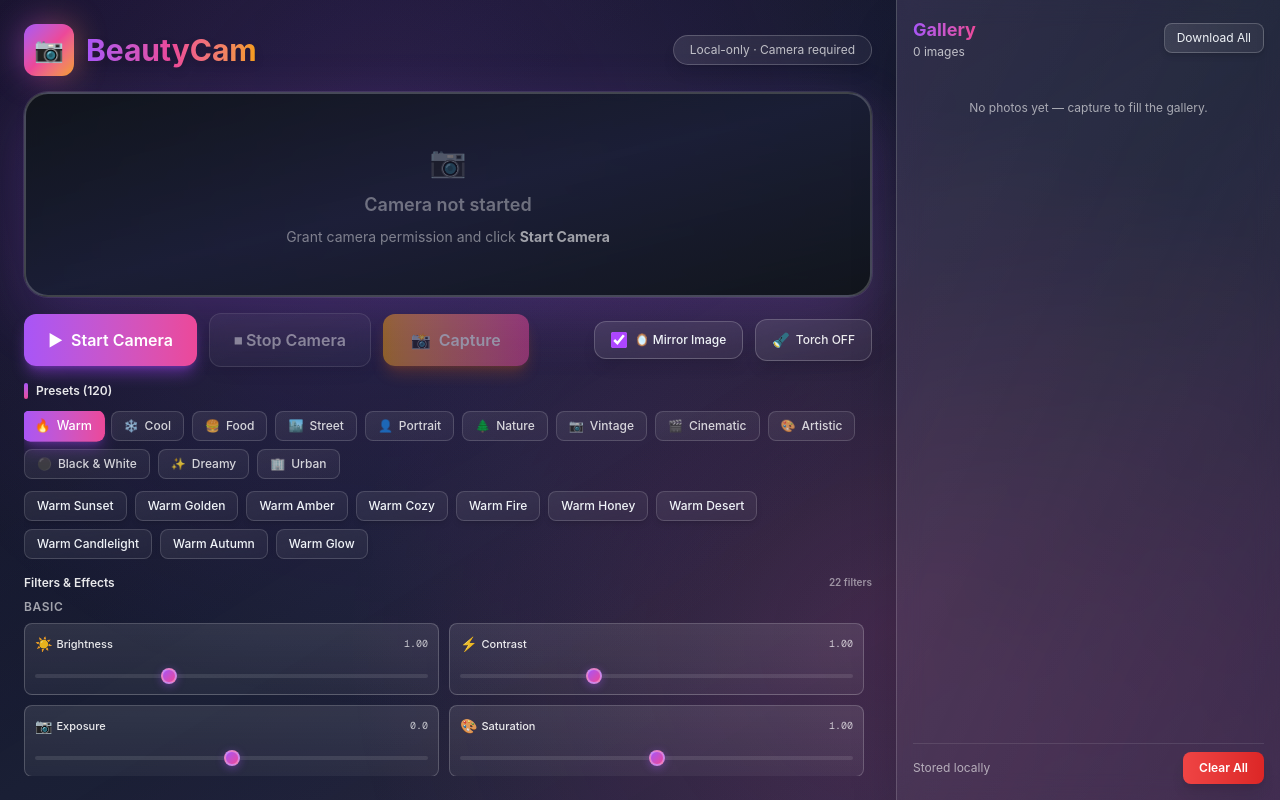
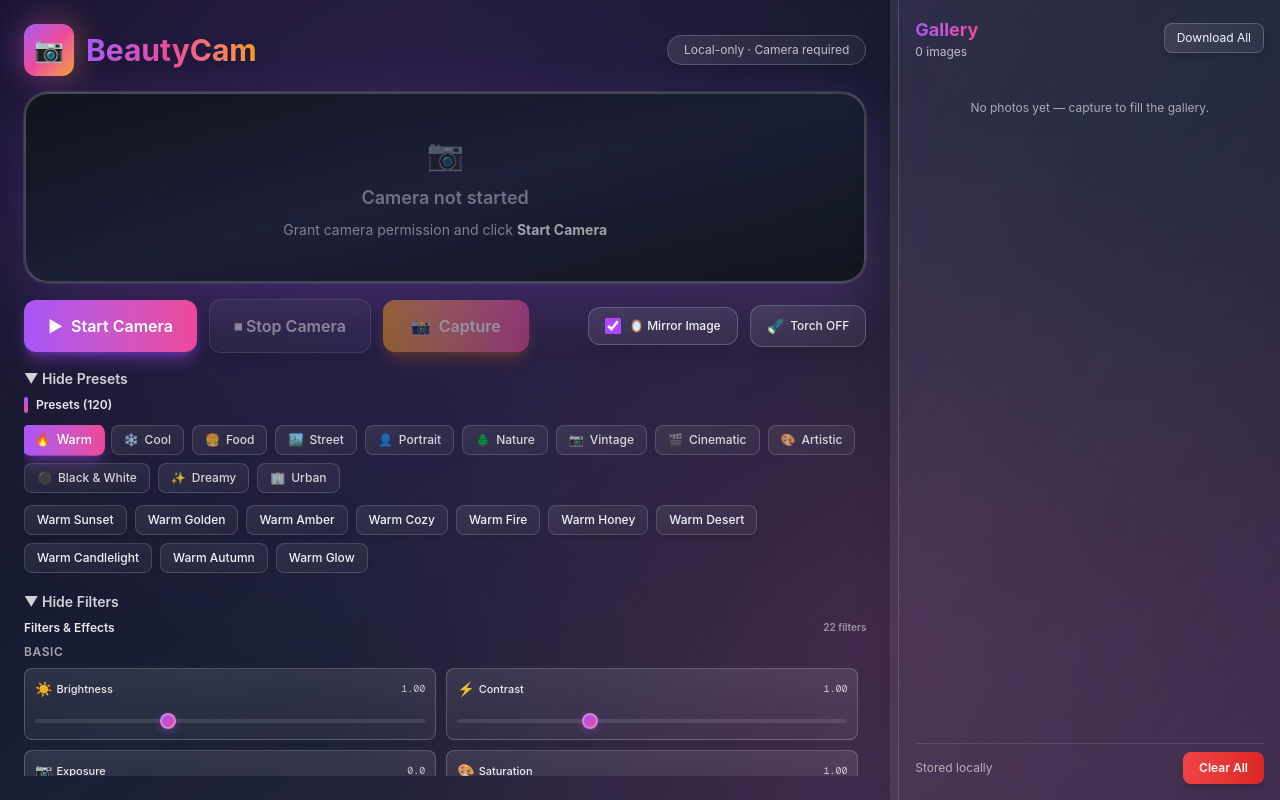
Before and after one commit to harionloop/beuty-camera, a Next.js app: page / in a window 1280 px wide. Built offline with nearby package versions, Linux system fonts and the light colour scheme.

Commit message:
Torch and presests collapsible

```diff
--- a/src/app/globals.css
+++ b/src/app/globals.css
@@ -107,3 +107,30 @@
 .bg-pos-100 {
   background-position: 100% 50%;
 }
+
+.screen-torch-effect::after {
+  content: "";
+  position: fixed;
+  top: 0;
+  left: 0;
+  right: 0;
+  bottom: 0;
+  background: radial-gradient(
+    circle at center,
+    rgba(255, 255, 220, 0.8) 0%,
+    rgba(255, 255, 220, 0) 70%
+  );
+  filter: blur(100px);
+  z-index: 9999;
+  pointer-events: none;
+  animation: torch-flicker 0.2s infinite alternate;
+}
+
+@keyframes torch-flicker {
+  from {
+    opacity: 0.8;
+  }
+  to {
+    opacity: 0.9;
+  }
+}
--- a/src/app/page.tsx
+++ b/src/app/page.tsx
@@ -10,9 +10,21 @@
 import { gsap } from 'gsap';
 import { toast } from 'react-hot-toast';
 
-
 export default function Home() {
-  const { videoRef, canvasRef, isActive, filters, setFilters, startCamera, stopCamera, capture, isTorchOn, toggleTorch } = useCamera();
+  const {
+    videoRef,
+    canvasRef,
+    isActive,
+    filters,
+    setFilters,
+    startCamera,
+    stopCamera,
+    capture,
+    isTorchOn,
+    toggleTorch,
+    isScreenTorchOn,
+    toggleScreenTorch,
+  } = useCamera();
   const canvasContainerRef = useRef<HTMLDivElement>(null);
   const flashRef = useRef<HTMLDivElement>(null);
   const [mirrorImage, setMirrorImage] = useState(true);
@@ -28,6 +40,18 @@
     message: '',
     onConfirm: () => {},
   });
+
+  const [isPresetsCollapsed, setIsPresetsCollapsed] = useState(false);
+  const [isFiltersCollapsed, setIsFiltersCollapsed] = useState(false);
+  const [previewWidth, setPreviewWidth] = useState(70); // Initial width percentage
+
+  useEffect(() => {
+    if (isScreenTorchOn) {
+      document.body.classList.add('screen-torch-effect');
+    } else {
+      document.body.classList.remove('screen-torch-effect');
+    }
+  }, [isScreenTorchOn]);
 
   const showConfirm = (
     title: string,
@@ -169,6 +193,24 @@
     return () => window.removeEventListener('keydown', handleKeyDown);
   }, [handleCapture]);
 
+  const handleMouseDown = (e: React.MouseEvent) => {
+    const startX = e.clientX;
+    const startWidth = previewWidth;
+
+    const handleMouseMove = (e: MouseEvent) => {
+      const newWidth = startWidth + ((e.clientX - startX) / window.innerWidth) * 100;
+      setPreviewWidth(Math.max(20, Math.min(80, newWidth))); // Clamp width
+    };
+
+    const handleMouseUp = () => {
+      document.removeEventListener('mousemove', handleMouseMove);
+      document.removeEventListener('mouseup', handleMouseUp);
+    };
+
+    document.addEventListener('mousemove', handleMouseMove);
+    document.addEventListener('mouseup', handleMouseUp);
+  };
+
   return (
     <>
       <ConfirmModal
@@ -187,8 +229,12 @@
         <div className="absolute inset-0 bg-gradient-to-br from-[#a855f7]/10 via-transparent to-[#ec4899]/10 animate-pulse pointer-events-none"></div>
         <div className="absolute inset-0 bg-[radial-gradient(circle_at_30%_20%,rgba(168,85,247,0.15),transparent_50%)] pointer-events-none"></div>
         <div className="absolute inset-0 bg-[radial-gradient(circle_at_70%_80%,rgba(236,72,153,0.15),transparent_50%)] pointer-events-none"></div>
-        {/* Left Section - 70% - Camera & Filters */}
-        <div className="w-full lg:w-[70%] flex flex-col p-3 sm:p-4 lg:p-6 gap-2 sm:gap-3 lg:gap-4 overflow-hidden relative z-10">
+
+        {/* Left Section - Camera & Filters */}
+        <div
+          className="w-full flex flex-col p-3 sm:p-4 lg:p-6 gap-2 sm:gap-3 lg:gap-4 overflow-hidden relative z-10"
+          style={{ width: `${previewWidth}%` }}
+        >
           {/* Header */}
           <div className="flex items-center justify-between flex-wrap gap-2">
             <div className="flex items-center gap-2 sm:gap-3">
@@ -297,34 +343,55 @@
 
             {/* Torch Toggle */}
             <button
-              onClick={toggleTorch}
+              onClick={toggleScreenTorch}
               disabled={!isActive}
               className={`px-2 sm:px-4 py-1.5 sm:py-2.5 rounded-lg sm:rounded-xl border transition-all duration-200 backdrop-blur-sm shadow-lg ${
-                isTorchOn
+                isScreenTorchOn
                   ? 'bg-yellow-400/80 border-yellow-300/90 text-black'
                   : 'bg-gradient-to-br from-white/10 to-white/5 border-white/20 text-white/90 hover:border-white/30 hover:bg-white/15'
               }`}
             >
               <span className="text-[10px] sm:text-xs font-medium flex items-center gap-1.5">
-                <span className="text-sm">{isTorchOn ? '💡' : '🔦'}</span>
-                <span className="hidden sm:inline">{isTorchOn ? 'Torch ON' : 'Torch OFF'}</span>
+                <span className="text-sm">{isScreenTorchOn ? '💡' : '🔦'}</span>
+                <span className="hidden sm:inline">{isScreenTorchOn ? 'Torch ON' : 'Torch OFF'}</span>
               </span>
             </button>
           </div>
 
           {/* Presets */}
           <div className="flex flex-col gap-2">
-            <PresetCategories onPresetSelect={handlePreset} />
+            <button
+              onClick={() => setIsPresetsCollapsed(!isPresetsCollapsed)}
+              className="text-left text-sm font-semibold text-white/80 hover:text-white"
+            >
+              {isPresetsCollapsed ? '▶ Show Presets' : '▼ Hide Presets'}
+            </button>
+            {!isPresetsCollapsed && <PresetCategories onPresetSelect={handlePreset} />}
           </div>
 
           {/* Filters Section - Scrollable */}
           <div className="flex-1 min-h-0 overflow-hidden">
-            <FilterSliders filters={filters} onFilterChange={setFilters} />
+            <button
+              onClick={() => setIsFiltersCollapsed(!isFiltersCollapsed)}
+              className="text-left text-sm font-semibold text-white/80 hover:text-white mb-2"
+            >
+              {isFiltersCollapsed ? '▶ Show Filters' : '▼ Hide Filters'}
+            </button>
+            {!isFiltersCollapsed && <FilterSliders filters={filters} onFilterChange={setFilters} />}
           </div>
         </div>
 
-        {/* Right Section - 30% - Gallery */}
-        <div className="w-full lg:w-[30%] border-t lg:border-t-0 lg:border-l border-white/20 bg-gradient-to-br from-white/8 via-white/5 to-transparent p-3 sm:p-4 overflow-hidden flex flex-col backdrop-blur-md shadow-2xl relative z-10 h-[40vh] lg:h-auto">
+        {/* Resizer Handle */}
+        <div
+          onMouseDown={handleMouseDown}
+          className="w-2 cursor-col-resize bg-white/10 hover:bg-white/20 transition-colors duration-200"
+        />
+
+        {/* Right Section - Gallery */}
+        <div
+          className="w-full border-t lg:border-t-0 lg:border-l border-white/20 bg-gradient-to-br from-white/8 via-white/5 to-transparent p-3 sm:p-4 overflow-hidden flex flex-col backdrop-blur-md shadow-2xl relative z-10 h-[40vh] lg:h-auto"
+          style={{ width: `${100 - previewWidth}%` }}
+        >
           <div className="absolute inset-0 bg-gradient-to-br from-[#a855f7]/5 via-transparent to-[#ec4899]/5 pointer-events-none"></div>
           <div className="relative z-10 h-full">
             <Gallery onShowConfirm={showConfirm} />
--- a/src/hooks/useCamera.ts
+++ b/src/hooks/useCamera.ts
@@ -35,6 +35,7 @@
 
   const [isActive, setIsActive] = useState(false);
   const [isTorchOn, setIsTorchOn] = useState(false);
+  const [isScreenTorchOn, setIsScreenTorchOn] = useState(false);
   const [filters, setFilters] = useState<FilterSettings>({
     brightness: 1,
     contrast: 1,
@@ -97,6 +98,10 @@
       }
     }
   }, [isTorchOn]);
+
+  const toggleScreenTorch = useCallback(() => {
+    setIsScreenTorchOn(prev => !prev);
+  }, []);
 
   const startCamera = useCallback(async () => {
     try {
@@ -351,5 +356,7 @@
     capture,
     isTorchOn,
     toggleTorch,
+    isScreenTorchOn,
+    toggleScreenTorch,
   };
 }
```
